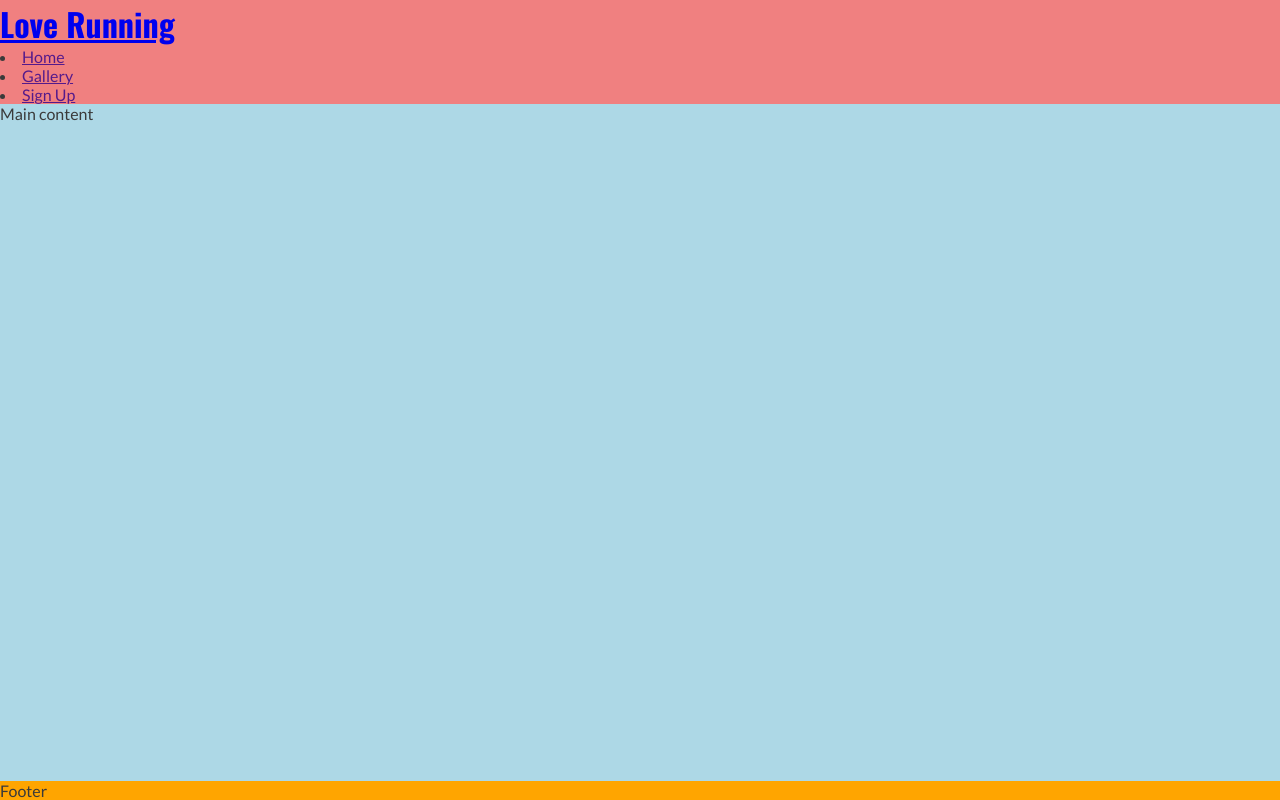
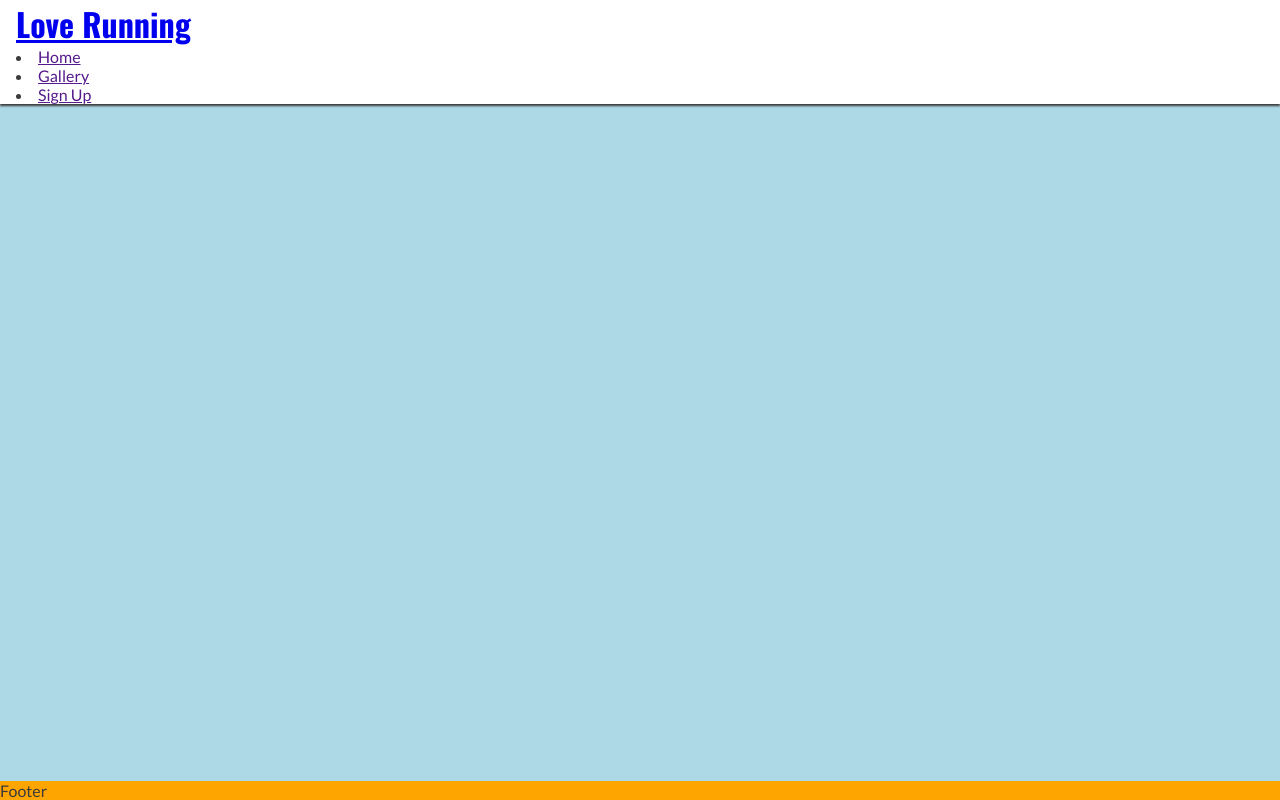
Before and after one commit to behzad17/Love-running-project, a plain HTML site: page index.html in a window 1280 px wide. Drawn offline with nearby package versions, Linux system fonts and the light colour scheme.

Commit message:
add shadow to header

```diff
--- a/assets/css/style.css
+++ b/assets/css/style.css
@@ -19,7 +19,12 @@ body{
 }
 /*header*/
 header{
-    background-color: lightcoral;
+    background-color: #ffffff;
+    padding: 0 1rem;
+    position: fixed;
+    z-index: 99;
+    width: 100%;
+    box-shadow: 0 2px 2px #3a3a3a;
 }
 h1{
     font-family: 'Oswald', sans-serif;
```
Also changed, not shown: index.html (+3 -3 lines).
